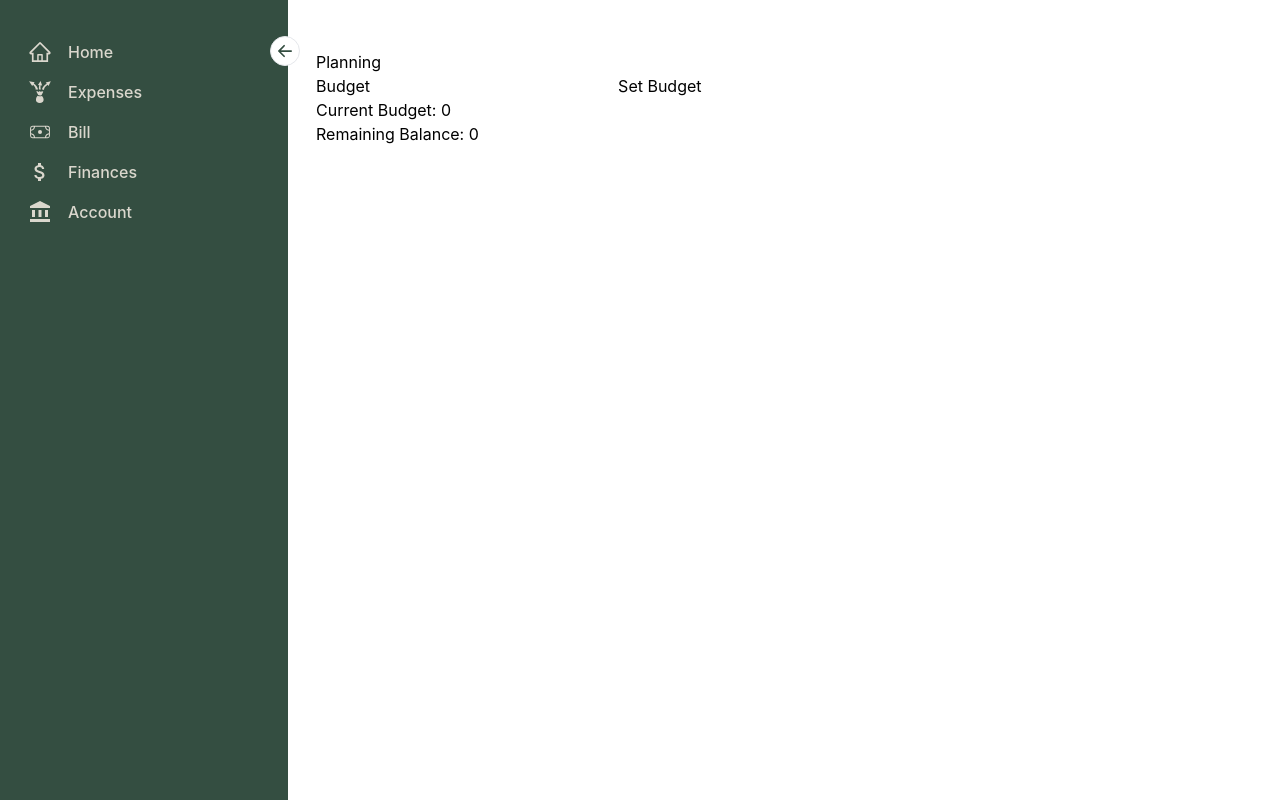
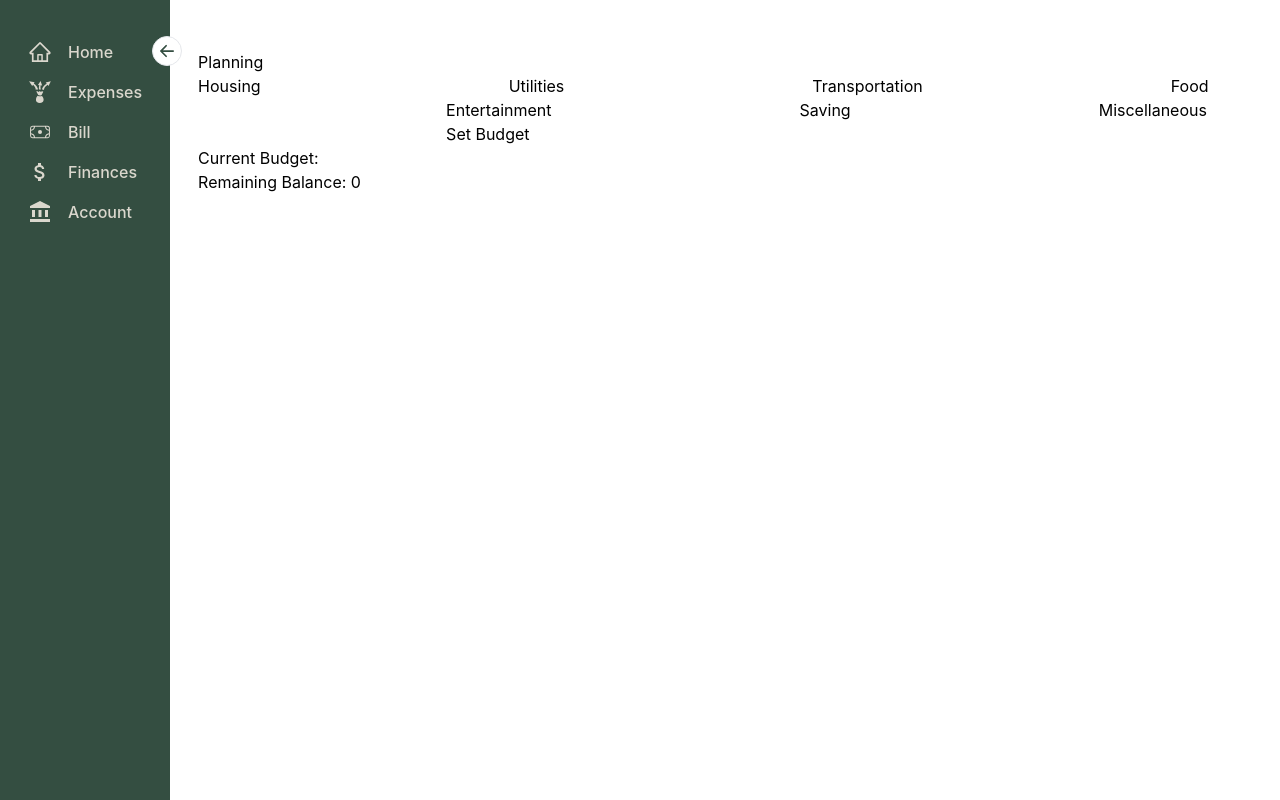
Before and after one commit to mikhael-oo/finance-manager, a React (Vite) app in the folder frontend/: page /planning in a window 1280 px wide. Built offline with nearby package versions, Linux system fonts and the light colour scheme.

Commit message:
Category Update for budget/expenses

```diff
--- a/frontend/package.json
+++ b/frontend/package.json
@@ -14,6 +14,7 @@
     "@mui/icons-material": "^5.11.11",
     "@mui/material": "^5.11.15",
     "axios": "^1.3.4",
+    "date-fns": "^2.29.3",
     "react": "^18.2.0",
     "react-dom": "^18.2.0",
     "react-google-charts": "^4.0.0",
--- a/frontend/src/components/budget/AddBudget.jsx
+++ b/frontend/src/components/budget/AddBudget.jsx
@@ -4,13 +4,26 @@ import { AppContext } from '../../context/AppContext'
 const AddBudget = (props) => {
     const {dispatch} = useContext(AppContext);
 
-    const [newBudget, setBudget] = useState('');
+    const [newHousing, setHousing] = useState('');
+    const [newFood, setFood] = useState('');
+    const [newUtilities, setUtilities] = useState('');
+    const [newEntertainment, setEntertainment] = useState('');
+    const [newTransportation, setTransportation] = useState('');
+    const [newSaving, setSaving] = useState('');
+    const [newMiscellaneous, setMiscellaneous] = useState('');
 
     const onSubmit = (e) => {
         e.preventDefault();
 
         const budget = {
-            budget: parseFloat(newBudget),
+            housing: parseFloat(newHousing),
+            utilities: parseFloat(newUtilities),
+            transportation: parseFloat(newTransportation),
+            food: parseFloat(newFood),
+            entertainment: parseFloat(newEntertainment),
+            saving: parseFloat(newSaving),
+            miscellaneous: parseFloat(newMiscellaneous),
+            date: (new Date()).getTime()
         };
 
         dispatch({
@@ -18,13 +31,31 @@ const AddBudget = (props) => {
             payload: budget,
         });
 
-        setBudget('');
+        setHousing('');
+        setUtilities('');
+        setTransportation('');
+        setFood('');
+        setEntertainment('');
+        setSaving('');
+        setMiscellaneous('');
     }
 
     return (
         <form onSubmit={onSubmit}>
-            <label htmlFor="budget">Budget</label>
-            <input type='number' id='budget' value={newBudget} onChange={(e) => setBudget(e.target.value)}/>
+            <label>Housing</label>
+            <input type='number' id='housing' value={newHousing} onChange={(e) => setHousing(e.target.value)} required/>
+            <label>Utilities</label>
+            <input type='number' id='utilities' value={newUtilities} onChange={(e) => setUtilities(e.target.value)} required/>
+            <label>Transportation</label>
+            <input type='number' id='transportation' value={newTransportation} onChange={(e) => setTransportation(e.target.value)} required/>
+            <label>Food</label>
+            <input type='number' id='food' value={newFood} onChange={(e) => setFood(e.target.value)} required/>
+            <label>Entertainment</label>
+            <input type='number' id='entertainment' value={newEntertainment} onChange={(e) => setEntertainment(e.target.value)} required/>
+            <label>Saving</label>
+            <input type='number' id='saving' value={newSaving} onChange={(e) => setSaving(e.target.value)} required/>
+            <label>Miscellaneous</label>
+            <input type='number' id='miscellaneous' value={newMiscellaneous} onChange={(e) => setMiscellaneous(e.target.value)} required/>
             <button type="submit">Set Budget</button>
         </form>
     )
--- a/frontend/src/components/expenses/AddExpense.jsx
+++ b/frontend/src/components/expenses/AddExpense.jsx
@@ -7,32 +7,35 @@ const AddExpense = (props) => {
 
     const [expenseName, setName] = useState('');
     const [amount, setAmount] = useState('');
-    const [description, setDesc] = useState('');
+    // const [description, setDesc] = useState('');
     const [category, setCat] = useState('');
 
     const onSubmit = async (e) => {
         e.preventDefault();
 
-        try {
-            const response = await axios.post('http://localhost:3000/api/expense/addexpense', {
-                name: expenseName,
-                amount: amount,
-                description: description,
-                category: category
-            });
-            alert('Expense adding successfully');
-            console.log(response.data.user);
-          } catch (err) {
-            console.error(err);
-            alert('Error adding exepense');
-          }
+        console.log(category);
+
+        // try {
+        //     const response = await axios.post('http://localhost:3000/api/expense/addexpense', {
+        //         name: expenseName,
+        //         amount: amount,
+        //         // description: description,
+        //         category: category
+        //     });
+        //     alert('Expense adding successfully');
+        //     console.log(response.data.user);
+        //   } catch (err) {
+        //     console.error(err);
+        //     alert('Error adding exepense');
+        //   }
 
         const expense = {
-            id: Math.floor(Math.random()*1000),
+            // id: Math.floor(Math.random()*1000),
             name: expenseName,
             amount: parseFloat(amount),
-            description: description,
-            category: category
+            // description: description,
+            category: category,
+            date: (new Date()).getTime()
         };
 
         dispatch({
@@ -42,7 +45,7 @@ const AddExpense = (props) => {
 
         setName('');
         setAmount('');
-        setDesc('');
+        // setDesc('');
         setCat('');
 
     };
@@ -50,16 +53,25 @@ const AddExpense = (props) => {
     return (
         <form onSubmit={onSubmit}>
             <label htmlFor='name'>Name</label>
-            <input type='text' id='name' value={expenseName} onChange={(e) => setName(e.target.value)}/>
+            <input type='text' id='name' value={expenseName} onChange={(e) => setName(e.target.value)} required/>
 
             <label htmlFor='amount'>Amount</label>
-            <input type='number' id='amount' value={amount} onChange={(e) => setAmount(e.target.value)}/>
+            <input type='number' id='amount' value={amount} onChange={(e) => setAmount(e.target.value)} required/>
 
-            <label htmlFor='description'>Description</label>
-            <input type='text' id='description' value={description} onChange={(e) => setDesc(e.target.value)}/>
+            {/* <label htmlFor='description'>Description</label>
+            <input type='text' id='description' value={description} onChange={(e) => setDesc(e.target.value)} required/> */}
 
             <label htmlFor='category'>Category</label>
-            <input type='text' id='category' value={category} onChange={(e) => setCat(e.target.value)}/>
+            <select id='category' value={category} onChange={(e) => setCat(e.target.value)} required>
+                <option value='category'>Select Category</option>
+                <option value='housing'>Housing</option>
+                <option value='utilities'>Utilities</option>
+                <option value='transportation'>Transportation</option>
+                <option value='food'>Food</option>
+                <option value='entertainment'>Entertainment</option>
+                <option value='saving'>Saving</option>
+                <option value='miscellaneous'>Miscellaneous</option>
+            </select>
             <button type='submit'>Add</button>
         </form>
     )
--- a/frontend/src/components/expenses/ExpenseItem.jsx
+++ b/frontend/src/components/expenses/ExpenseItem.jsx
@@ -1,13 +1,14 @@
-import {React} from 'react';
+// import {React} from 'react';
 
-const ExpenseItem = (props) => {
+// const ExpenseItem = (props) => {
 
-    return (
-        <li>
-            Expense: {props.name} Amount: {props.amount}
-        </li>
-    );
-};
+//     return (
+//         // <li>
+//         //     Expense: {props.name} Amount: {props.amount} Category: {props.category} Date: {props.date}
+//         // </li>
+
+//     );
+// };
 
 
-export default ExpenseItem;
+// export default ExpenseItem;
--- a/frontend/src/components/expenses/ExpenseList.jsx
+++ b/frontend/src/components/expenses/ExpenseList.jsx
@@ -1,5 +1,6 @@
 import {React, useContext} from "react";
-import ExpenseItem from "./ExpenseItem";
+import {format} from "date-fns"
+// import ExpenseItem from "./ExpenseItem";
 import { AppContext } from "../../context/AppContext";
 
 const ExpenseList = (props) => {
@@ -8,10 +9,27 @@ const ExpenseList = (props) => {
 
     return (
         <div>
-            <h3>Expense History</h3>
-            <ul>
-                {expenses.map((expense) => (<ExpenseItem key={expense.id} name={expense.name} amount={expense.amount} />))}
-            </ul>
+            <table>
+                <caption>Expenses</caption>
+                <thead>
+                    <tr>
+                        <th>Name</th>
+                        <th>Amount</th>
+                        <th>Category</th>
+                        <th>Date</th>
+                    </tr>
+                </thead>
+                <tbody>
+                    {expenses.map((expense) =>
+                        <tr key={expense.date}>
+                            <td>{expense.name}</td>
+                            <td>{expense.amount}</td>
+                            <td>{expense.category}</td>
+                            <td>{format((new Date(expense.date)),"dd/M/yyyy")}</td>
+                        </tr>
+                    )}
+                </tbody>
+            </table>
         </div>
     )
 }
--- a/frontend/src/components/pages/Expense.jsx
+++ b/frontend/src/components/pages/Expense.jsx
@@ -7,8 +7,8 @@ export const Expense = () => {
         <div>
             <p>Expense</p>
             <TotalSpent />
+            <AddExpense />
             <ExpenseList />
-            <AddExpense />
         </div>
     );
 };
--- a/frontend/src/context/AppContext.jsx
+++ b/frontend/src/context/AppContext.jsx
@@ -3,7 +3,7 @@ import {React, createContext, useReducer} from "react";
 const initialState = {
     expenses: [],
     total: 0,
-    budget: 0,
+    budget: [],
     // remaining: 0
 }
 
```
Also changed, not shown: 1 other file (tests, documents, lock files or other folders).
